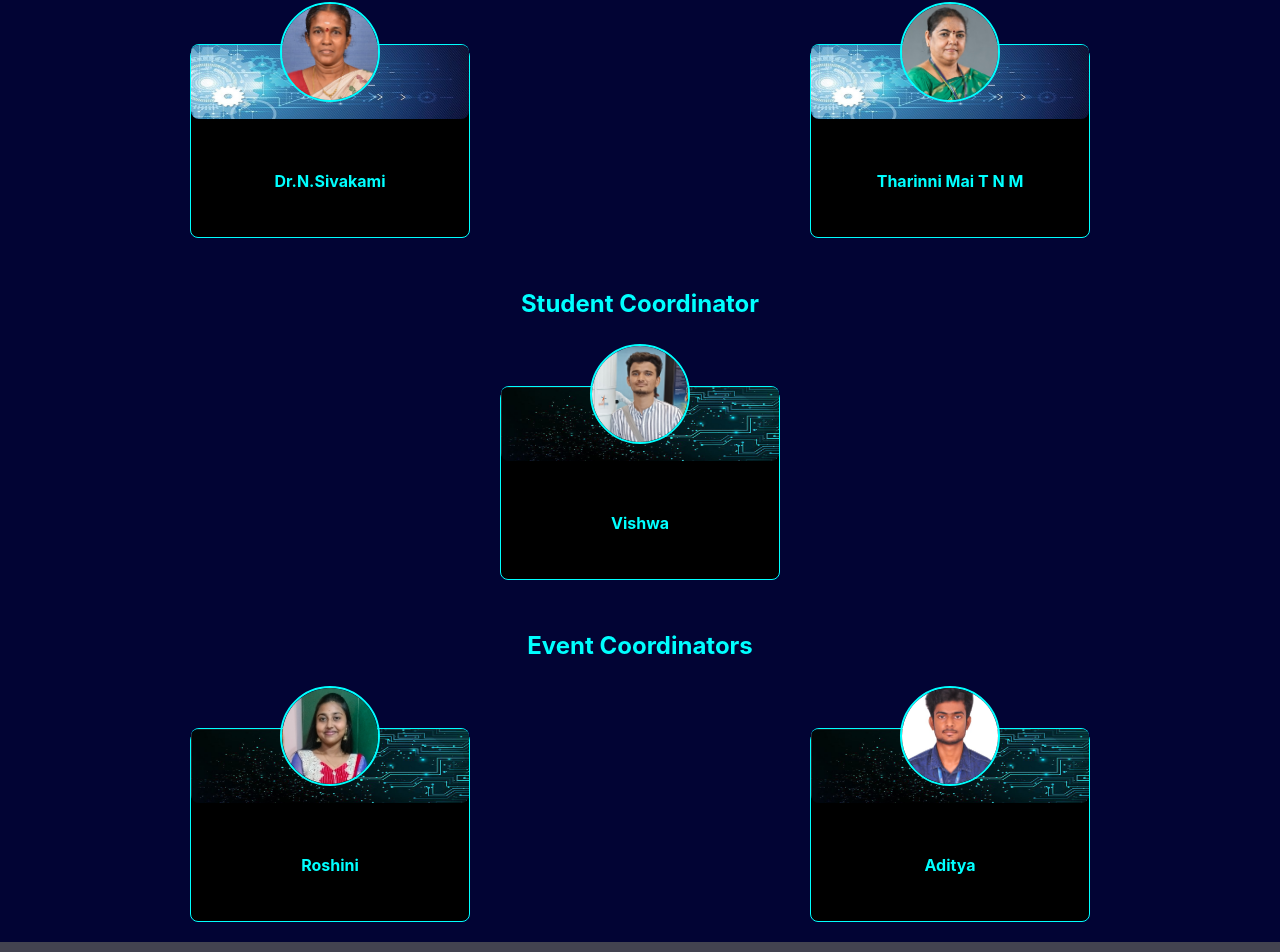
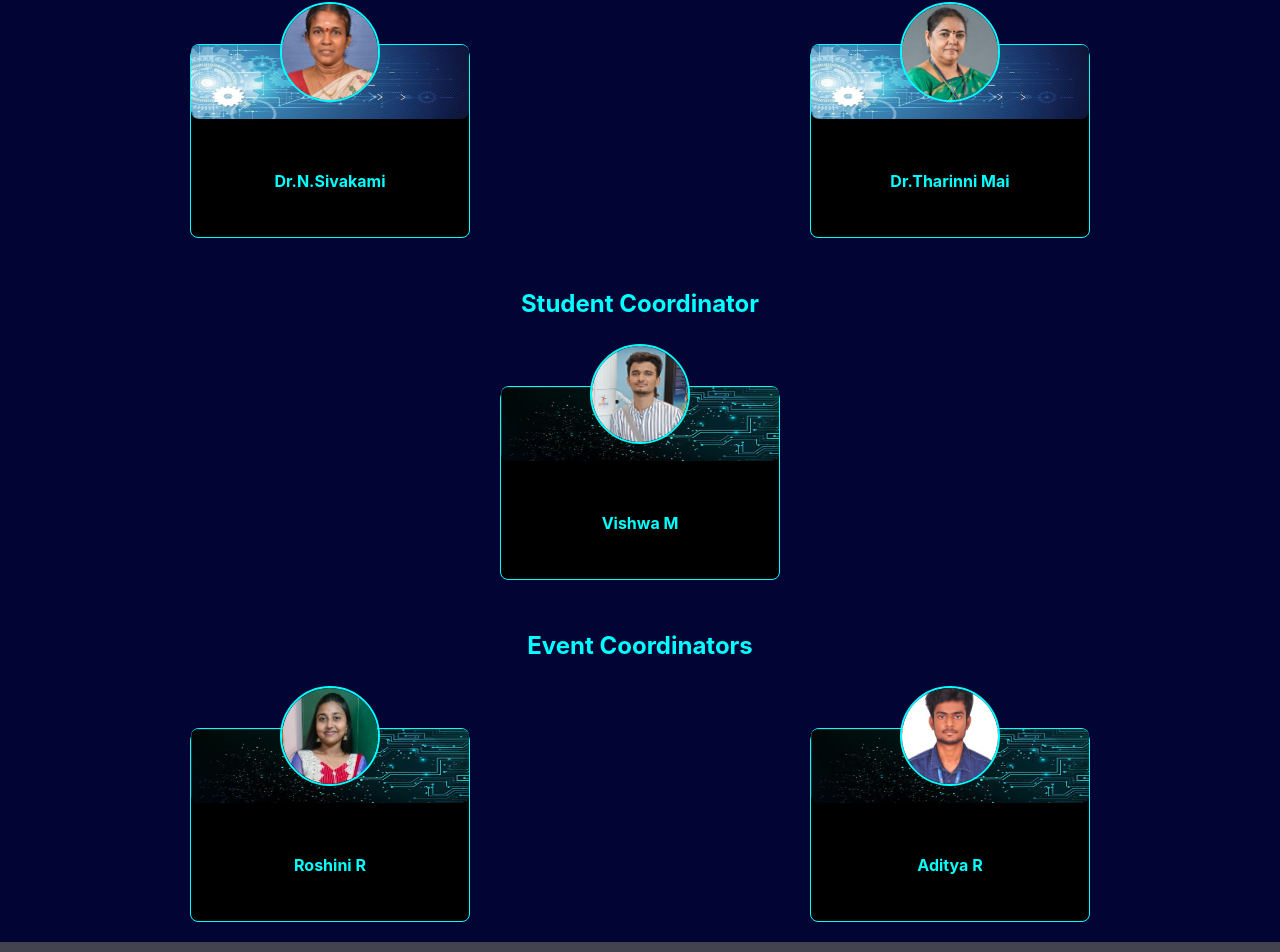
Before and after one commit to Sathish1110/inquest1.o, a React (Vite) app: page / in a window 1280 px wide. Shown: the part 1771-2723 px from the top of the page. Built offline with nearby package versions, Linux system fonts and the light colour scheme.

Commit message:
Update ContactUs.jsx

```diff
--- a/src/components/ContactUs.jsx
+++ b/src/components/ContactUs.jsx
@@ -26,7 +26,7 @@ const staffCoordinators = [
     banner: b9
   },
   {
-    name: "Tharinni Mai T N M",
+    name: "Dr.Tharinni Mai",
     photo: th,
     linkedin: "https://www.linkedin.com/in/tharinni-mai-t-n-m-2327b8146?utm_source=share&utm_campaign=share_via&utm_content=profile&utm_medium=android_app",
     banner: b9
@@ -35,7 +35,7 @@ const staffCoordinators = [
 
 const studentCoordinators = [
   {
-    name: "Vishwa",
+    name: "Vishwa M",
     photo: vishwa,
     linkedin: "https://www.linkedin.com/in/vishwa-m-494866333?utm_source=share&utm_campaign=share_via&utm_content=profile&utm_medium=android_app",
     banner: b6
@@ -45,14 +45,14 @@ const studentCoordinators = [
 ];
 const eventCoordinators = [
     {
-      name: "Roshini",
+      name: "Roshini R",
       photo: roshini,
       linkedin: "hhttps://www.linkedin.com/in/roshini-r-a9a983258?utm_source=share&utm_campaign=share_via&utm_content=profile&utm_medium=android_app",
       banner: b6
 
     },
     {
-      name: "Aditya",
+      name: "Aditya R",
       photo: adithya,
       linkedin: "https://www.linkedin.com/in/aditya-r-869819254",
       banner: b6
```
